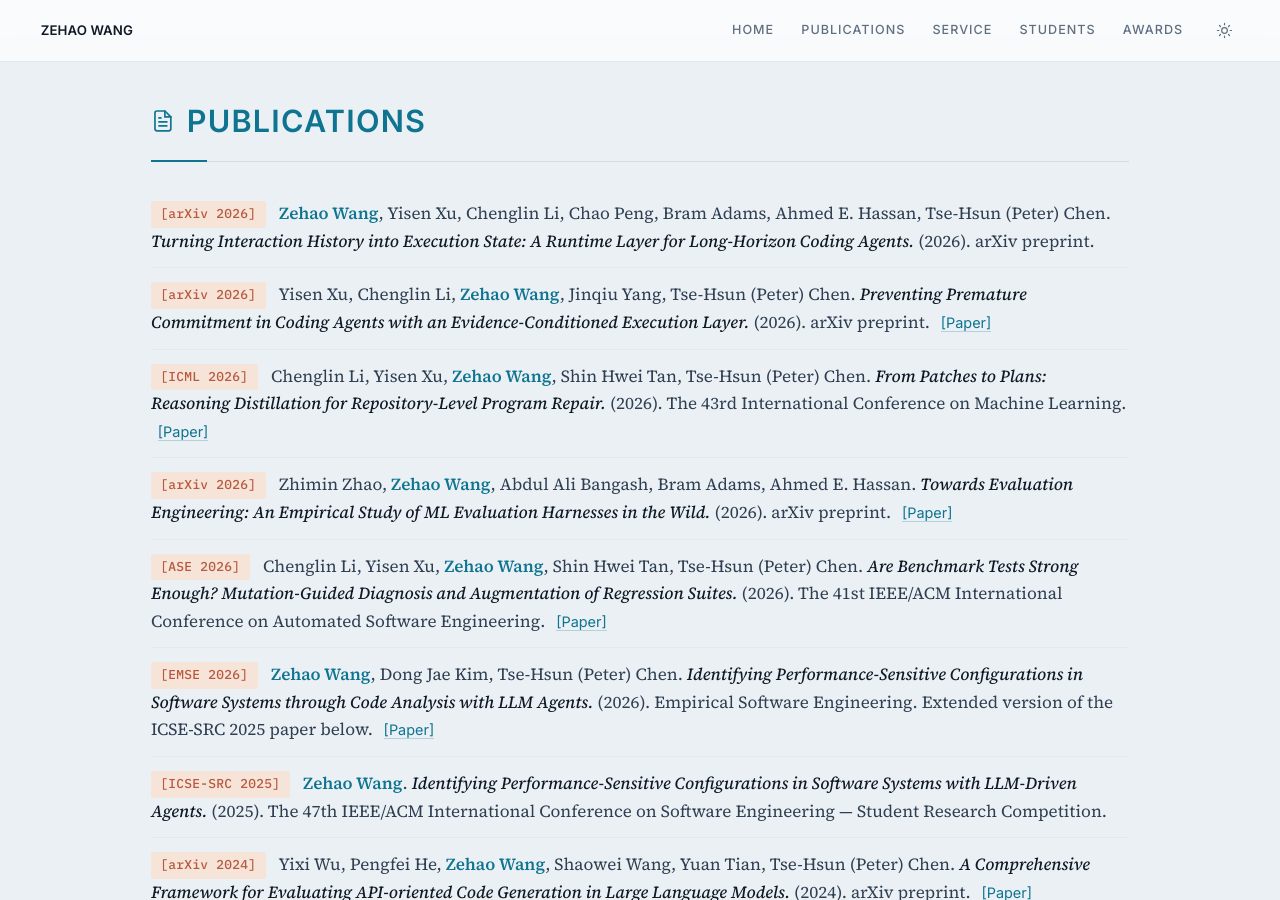
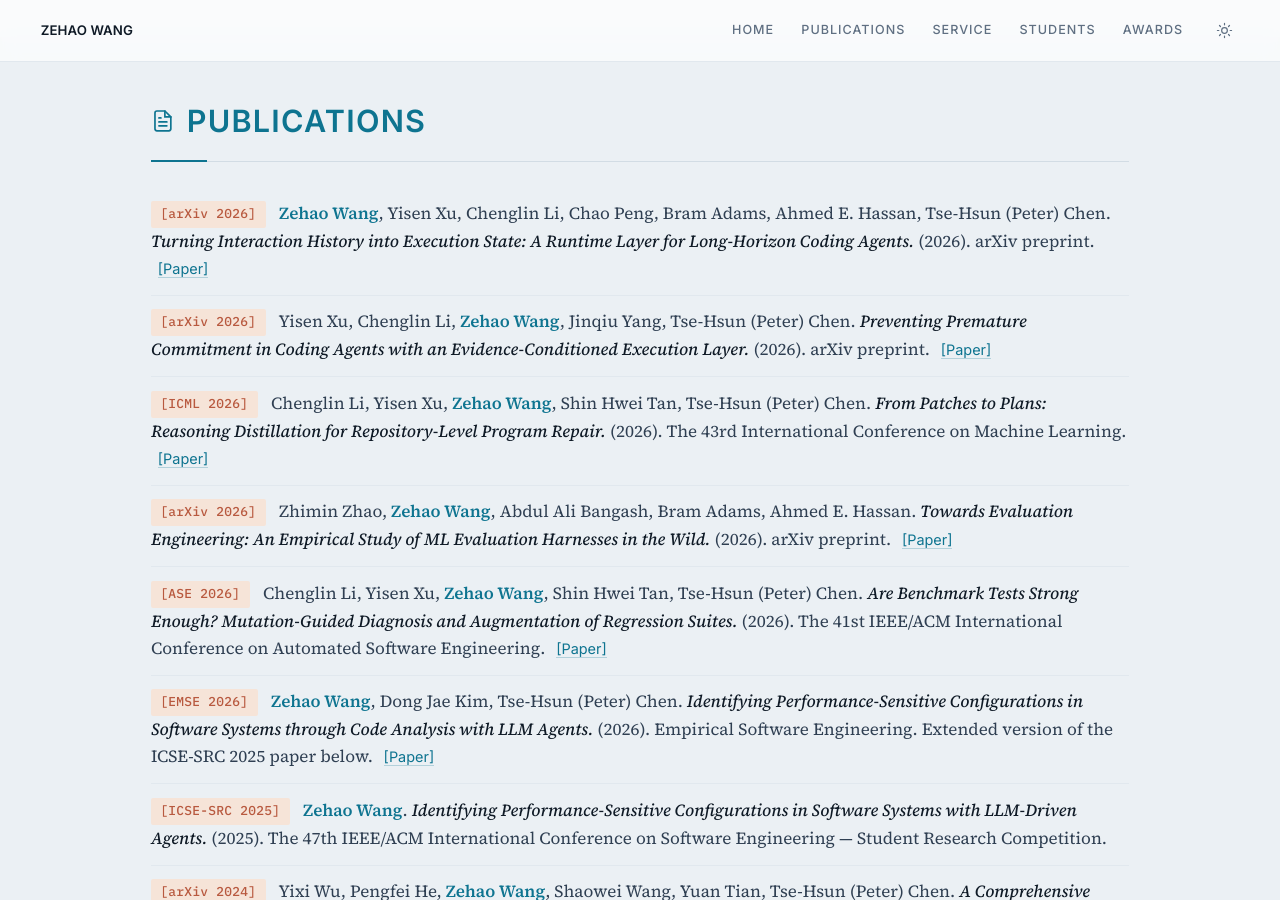
Before and after one commit to zehaowang00/zehaowang00.github.io, a Jekyll site: the page preview.html, which Jekyll copies as it is, in a window 1280 px wide and 900 px high, scrolled down 600 px. Built offline with Jekyll 4.4.1, drawn with Linux system fonts in a browser that asks for light colours.

Commit message:
Add arXiv link to runtime layer paper
Co-Authored-By: Claude Fable 5 <noreply@anthropic.com>

```diff
--- a/_layouts/home.html
+++ b/_layouts/home.html
@@ -119,6 +119,7 @@
           <span class="paper__authors"><span class="me">Zehao Wang</span>, Yisen Xu, Chenglin Li, Chao Peng, Bram Adams, Ahmed E. Hassan, Tse-Hsun (Peter) Chen.</span>
           <span class="paper__title">Turning Interaction History into Execution State: A Runtime Layer for Long-Horizon Coding Agents.</span>
           (2026). arXiv preprint.
+          <a class="paper__link" href="https://arxiv.org/abs/2608.00808" target="_blank" rel="noopener">[Paper]</a>
         </li>
 
         <li>
--- a/preview.html
+++ b/preview.html
@@ -109,6 +109,7 @@
           <span class="paper__authors"><span class="me">Zehao Wang</span>, Yisen Xu, Chenglin Li, Chao Peng, Bram Adams, Ahmed E. Hassan, Tse-Hsun (Peter) Chen.</span>
           <span class="paper__title">Turning Interaction History into Execution State: A Runtime Layer for Long-Horizon Coding Agents.</span>
           (2026). arXiv preprint.
+          <a class="paper__link" href="https://arxiv.org/abs/2608.00808" target="_blank" rel="noopener">[Paper]</a>
         </li>
 
         <li>
```
